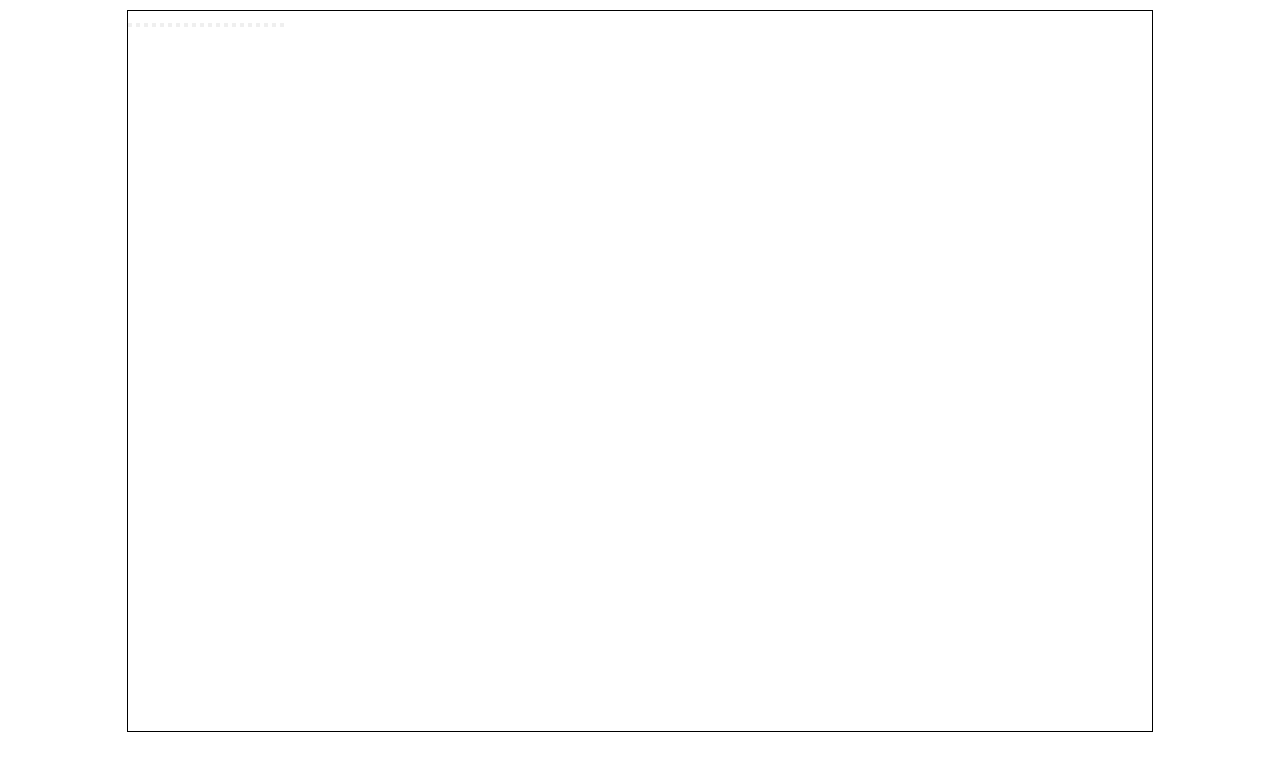
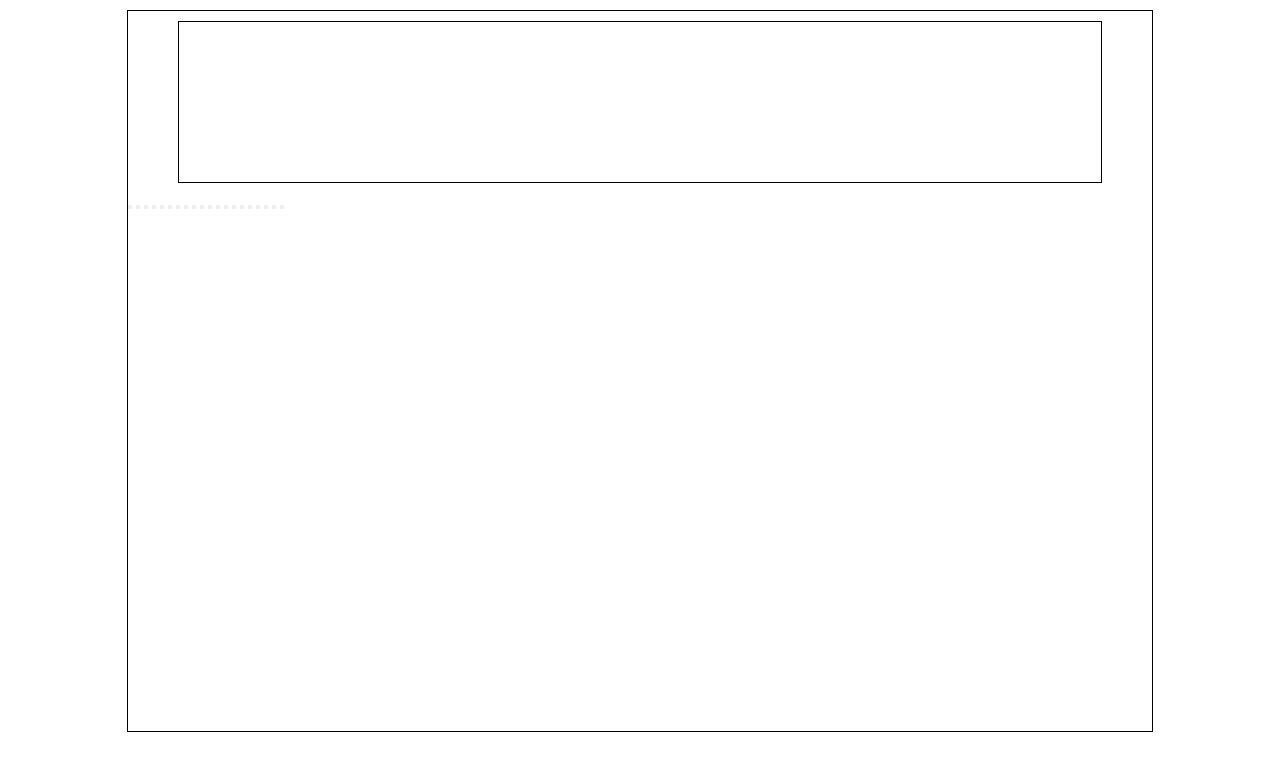
Before and after one commit to Andy-Reynolds/calculator-challenge, a plain HTML site: page index.html in a window 1280 px wide. Drawn offline with Linux system fonts and the light colour scheme.

Commit message:
created screen border

```diff
--- a/style.scss
+++ b/style.scss
@@ -9,4 +9,14 @@
   width: 80%;
   height: 90vh;
   border: 1px solid black;
+
+  .screen {
+    margin: 10px;
+    margin-inline: auto;
+    width: 90%;
+    height: 20vh;
+    border: 1px solid black;
+  }
+
+
 }
```
Also changed, not shown: dist/style.css.
